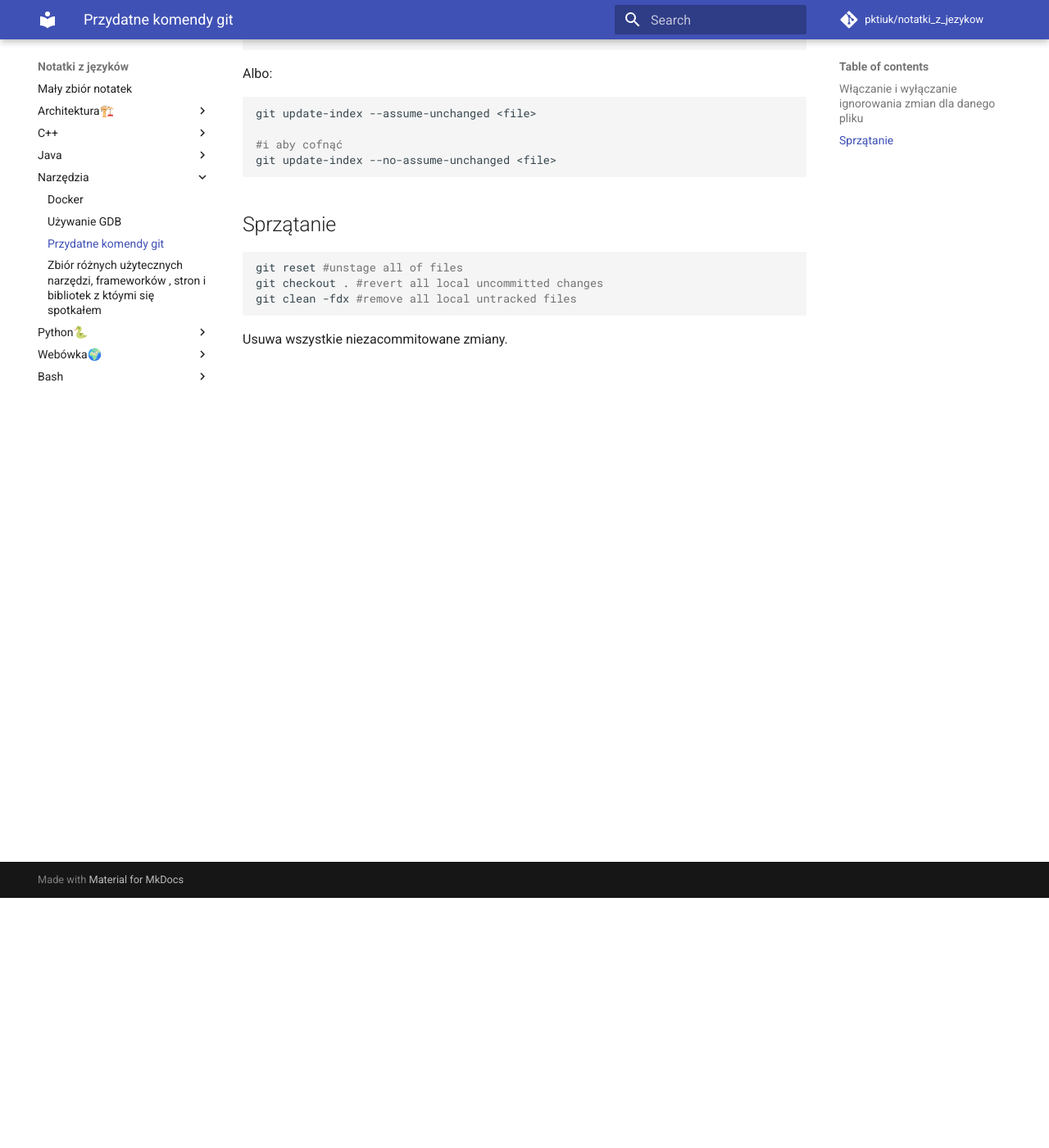
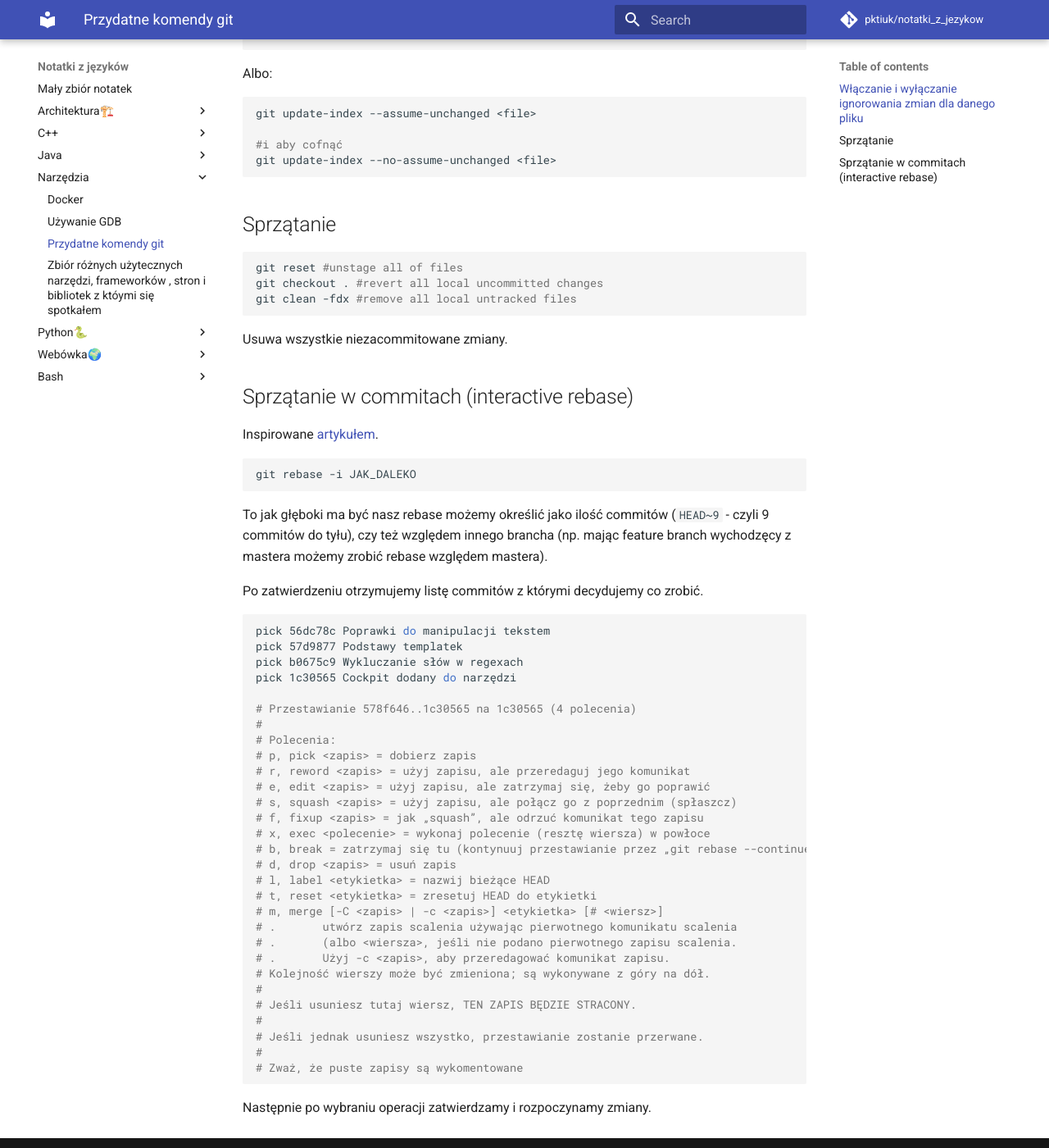
Before and after one commit to pktiuk/notatki_z_jezykow, an MkDocs documentation site: the page built from docs/Narzędzia/git.md, in a window 1280 px wide and 1400 px high, scrolled down 305 px. Shown: the whole window at 82% size. Built offline with MkDocs 1.6.1 and Material for MkDocs 9.7.7, drawn with Linux system fonts in a browser that asks for light colours; comment, search, counter and statistics services are not loaded.

Commit message:
Interactive rebase

````diff
--- a/docs/Narzędzia/git.md
+++ b/docs/Narzędzia/git.md
@@ -30,3 +30,49 @@ git clean -fdx #remove all local untracked files
 ```
 
 Usuwa wszystkie niezacommitowane zmiany.
+
+## Sprzątanie w commitach (interactive rebase)
+
+Inspirowane [artykułem](https://bulldogjob.pl/news/1503-jak-git-rebase-pomoze-ci-posprzatac-w-commitach).
+
+```bash
+git rebase -i JAK_DALEKO
+```
+
+To jak głęboki ma być nasz rebase możemy określić jako ilość commitów (`HEAD~9` - czyli 9 commitów do tyłu), czy też względem innego brancha (np. mając feature branch wychodzęcy z mastera możemy zrobić rebase względem mastera).
+
+Po zatwierdzeniu otrzymujemy listę commitów z którymi decydujemy co zrobić.
+
+```bash
+pick 56dc78c Poprawki do manipulacji tekstem
+pick 57d9877 Podstawy templatek
+pick b0675c9 Wykluczanie słów w regexach
+pick 1c30565 Cockpit dodany do narzędzi
+
+# Przestawianie 578f646..1c30565 na 1c30565 (4 polecenia)
+#
+# Polecenia:
+# p, pick <zapis> = dobierz zapis
+# r, reword <zapis> = użyj zapisu, ale przeredaguj jego komunikat
+# e, edit <zapis> = użyj zapisu, ale zatrzymaj się, żeby go poprawić
+# s, squash <zapis> = użyj zapisu, ale połącz go z poprzednim (spłaszcz)
+# f, fixup <zapis> = jak „squash”, ale odrzuć komunikat tego zapisu
+# x, exec <polecenie> = wykonaj polecenie (resztę wiersza) w powłoce
+# b, break = zatrzymaj się tu (kontynuuj przestawianie przez „git rebase --continue”)
+# d, drop <zapis> = usuń zapis
+# l, label <etykietka> = nazwij bieżące HEAD
+# t, reset <etykietka> = zresetuj HEAD do etykietki
+# m, merge [-C <zapis> | -c <zapis>] <etykietka> [# <wiersz>]
+# .       utwórz zapis scalenia używając pierwotnego komunikatu scalenia
+# .       (albo <wiersza>, jeśli nie podano pierwotnego zapisu scalenia.
+# .       Użyj -c <zapis>, aby przeredagować komunikat zapisu.
+# Kolejność wierszy może być zmieniona; są wykonywane z góry na dół.
+#
+# Jeśli usuniesz tutaj wiersz, TEN ZAPIS BĘDZIE STRACONY.
+#
+# Jeśli jednak usuniesz wszystko, przestawianie zostanie przerwane.
+#
+# Zważ, że puste zapisy są wykomentowane
+```
+
+Następnie po wybraniu operacji zatwierdzamy i rozpoczynamy zmiany.
````
